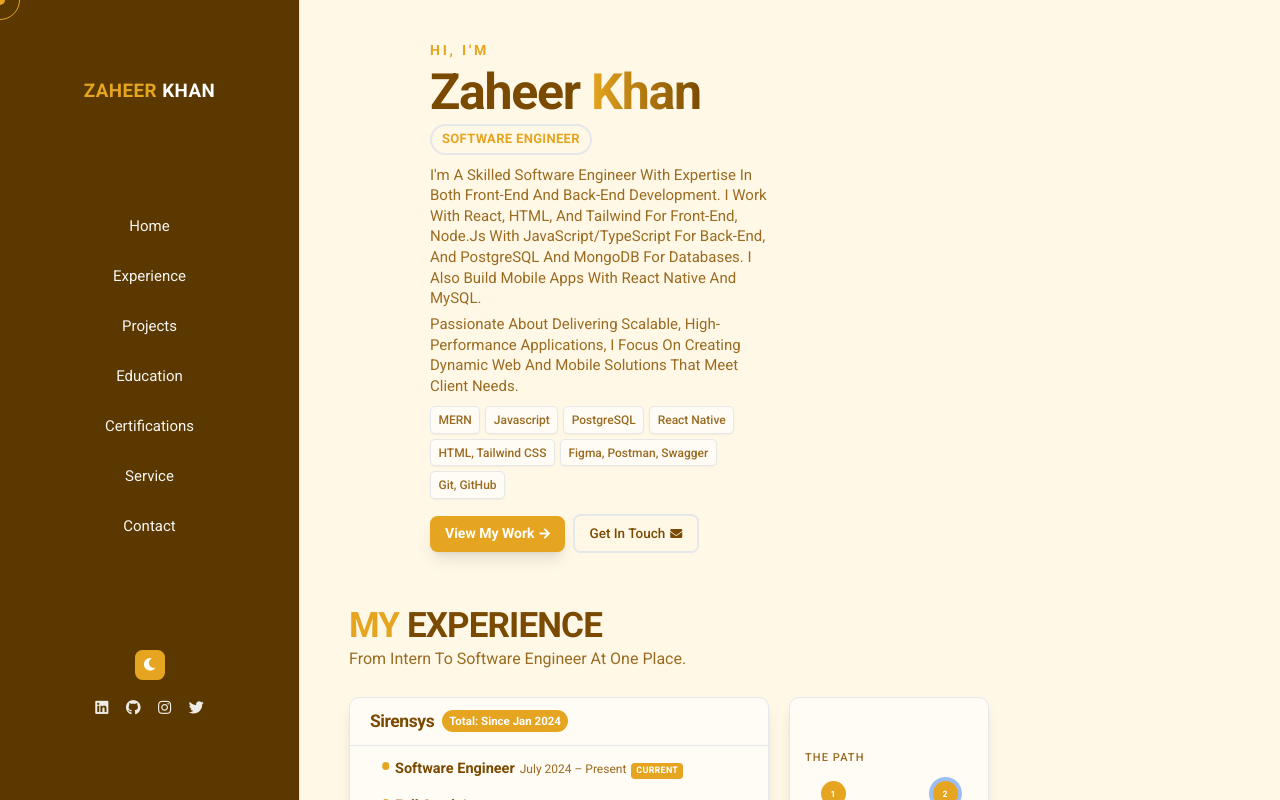
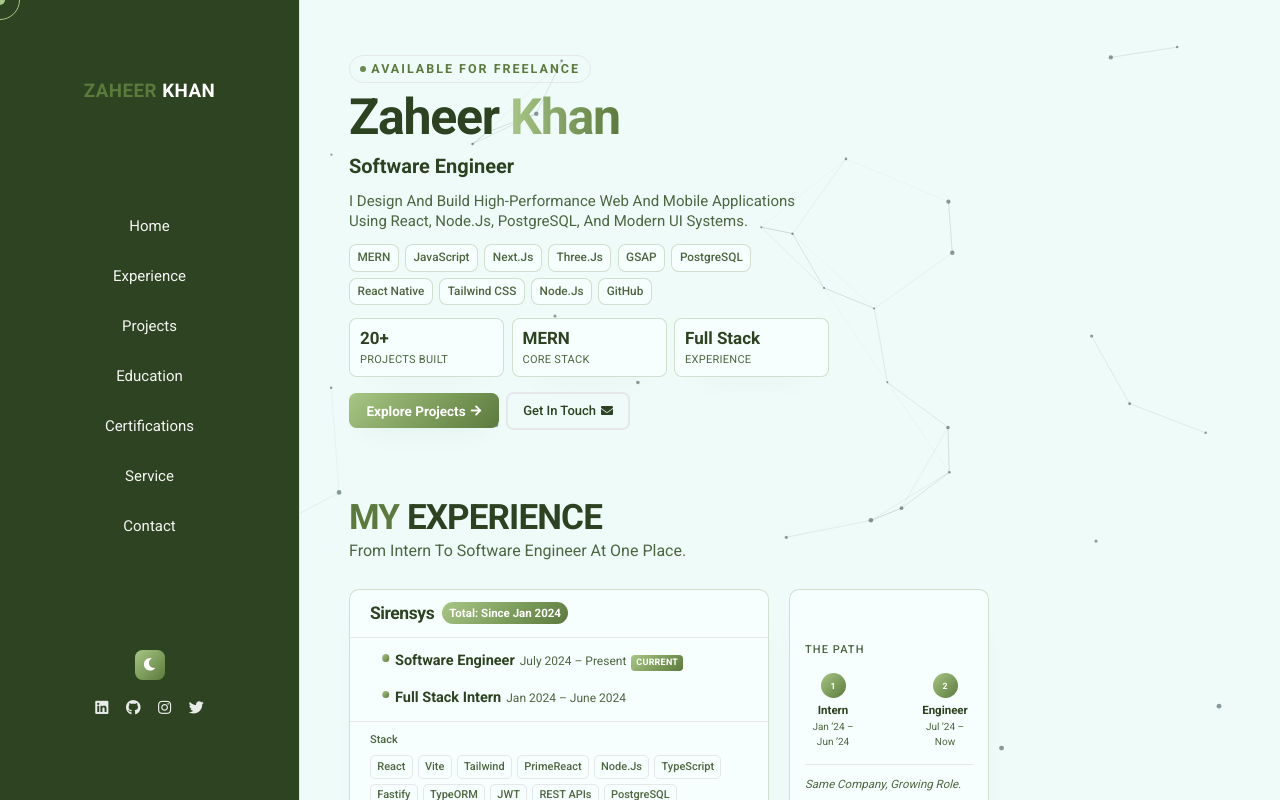
Before and after one commit to ZaheerK-pro/rportfolio, a React (Vite) app: page / in a window 1280 px wide. Shown: the top 800 px of the page. Built offline with nearby package versions, Linux system fonts and the light colour scheme; no server answers.

Commit message:
feat: improve UI

```diff
--- a/package.json
+++ b/package.json
@@ -9,6 +9,7 @@
     "preview": "vite preview"
   },
   "dependencies": {
+    "gsap": "^3.15.0",
     "react": "^18.2.0",
     "react-dom": "^18.2.0"
   },
--- a/src/App.jsx
+++ b/src/App.jsx
@@ -1,4 +1,5 @@
-import { useState, useEffect, useLayoutEffect, useCallback } from 'react'
+import { useState, useEffect, useLayoutEffect, useCallback, useRef } from 'react'
+import gsap from 'gsap'
 import Cursor from './components/Cursor'
 import Header from './components/Header'
 import Home from './components/Home'
@@ -14,6 +15,7 @@ import Toast from './components/Toast'
 const THEME_KEY = 'portfolio-theme'
 
 export default function App() {
+  const canvasRef = useRef(null)
   const [menuOpen, setMenuOpen] = useState(false)
   const [toast, setToast] = useState({ message: '', type: 'success', visible: false })
   const [theme, setTheme] = useState(() => {
@@ -29,6 +31,84 @@ export default function App() {
     root.setAttribute('data-theme', theme)
     root.classList.toggle('dark', theme === 'dark')
     if (typeof window !== 'undefined') localStorage.setItem(THEME_KEY, theme)
+  }, [theme])
+
+  useLayoutEffect(() => {
+    const canvas = canvasRef.current
+    if (!canvas) return
+    const ctx = canvas.getContext('2d')
+    if (!ctx) return
+
+    const particles = []
+    const particleCount = 48
+    const maxDistance = 130
+    const darkMode = theme === 'dark'
+    const nodeColor = darkMode ? 'rgba(201, 255, 246, 0.56)' : 'rgba(12, 38, 34, 0.45)'
+    const lineColorBase = darkMode ? '201, 255, 246' : '12, 38, 34'
+
+    const resize = () => {
+      canvas.width = window.innerWidth
+      canvas.height = window.innerHeight
+    }
+
+    const initParticles = () => {
+      particles.length = 0
+      for (let i = 0; i < particleCount; i += 1) {
+        particles.push({
+          x: Math.random() * canvas.width,
+          y: Math.random() * canvas.height,
+          vx: (Math.random() - 0.5) * 0.45,
+          vy: (Math.random() - 0.5) * 0.45,
+          r: Math.random() * 1.8 + 1,
+        })
+      }
+    }
+
+    const draw = () => {
+      ctx.clearRect(0, 0, canvas.width, canvas.height)
+
+      for (let i = 0; i < particles.length; i += 1) {
+        const p1 = particles[i]
+
+        p1.x += p1.vx
+        p1.y += p1.vy
+
+        if (p1.x < 0 || p1.x > canvas.width) p1.vx *= -1
+        if (p1.y < 0 || p1.y > canvas.height) p1.vy *= -1
+
+        ctx.beginPath()
+        ctx.arc(p1.x, p1.y, p1.r, 0, Math.PI * 2)
+        ctx.fillStyle = nodeColor
+        ctx.fill()
+
+        for (let j = i + 1; j < particles.length; j += 1) {
+          const p2 = particles[j]
+          const dx = p1.x - p2.x
+          const dy = p1.y - p2.y
+          const dist = Math.hypot(dx, dy)
+
+          if (dist < maxDistance) {
+            const alpha = (1 - dist / maxDistance) * (darkMode ? 0.34 : 0.24)
+            ctx.strokeStyle = `rgba(${lineColorBase}, ${alpha})`
+            ctx.lineWidth = darkMode ? 1 : 0.8
+            ctx.beginPath()
+            ctx.moveTo(p1.x, p1.y)
+            ctx.lineTo(p2.x, p2.y)
+            ctx.stroke()
+          }
+        }
+      }
+    }
+
+    resize()
+    initParticles()
+    window.addEventListener('resize', resize)
+    gsap.ticker.add(draw)
+
+    return () => {
+      window.removeEventListener('resize', resize)
+      gsap.ticker.remove(draw)
+    }
   }, [theme])
 
   const toggleTheme = useCallback(() => {
@@ -60,6 +140,7 @@ export default function App() {
       </div>
       <Header menuOpen={menuOpen} onMenuToggle={onMenuToggle} theme={theme} onToggleTheme={toggleTheme} />
       <main className="bg-body min-h-screen transition-colors duration-300">
+        <canvas ref={canvasRef} className="site-network-layer" aria-hidden />
         <Home />
         <Experience />
         <Portfolio />
--- a/src/components/Home.jsx
+++ b/src/components/Home.jsx
@@ -1,21 +1,27 @@
 export default function Home() {
-  const tags = ['MERN', 'Javascript', 'PostgreSQL', 'React Native', 'HTML, Tailwind CSS', 'Figma, Postman, Swagger', 'Git, GitHub']
+  const tags = ['MERN', 'JavaScript', 'Next.js', 'Three.js', 'GSAP', 'PostgreSQL', 'React Native', 'Tailwind CSS', 'Node.js', 'GitHub']
+  const metrics = [
+    { label: 'Projects Built', value: '20+' },
+    { label: 'Core Stack', value: 'MERN' },
+    { label: 'Experience', value: 'Full Stack' },
+  ]
 
   return (
     <section
       id="home"
-      className="home-section min-h-0 py-10 sm:py-14 lg:py-16 flex flex-col justify-center relative overflow-hidden bg-body"
+      className="home-section min-h-0 py-10 sm:py-14 lg:py-16 flex flex-col justify-center relative overflow-hidden"
     >
       {/* Background shapes */}
       <div className="absolute -top-32 -right-32 w-[400px] h-[400px] rounded-full blur-3xl pointer-events-none bg-main/20 hero-float" />
       <div className="absolute bottom-0 left-0 w-56 h-56 rounded-full blur-3xl pointer-events-none bg-main/20" style={{ animationDelay: '1s' }} />
       <div className="absolute top-1/2 left-1/2 w-72 h-72 rounded-full blur-3xl pointer-events-none opacity-30 bg-main/10 -translate-x-1/2 -translate-y-1/2" />
 
-      <div className="relative flex flex-col lg:flex-row lg:items-center lg:justify-between gap-8 lg:gap-12 w-full max-w-6xl mx-auto">
+      <div className="relative flex flex-col lg:flex-row lg:items-center lg:justify-between gap-8 lg:gap-12 w-full">
         {/* Left: content */}
-        <div className="flex-1 min-w-0">
-          <p className="hero-fade-up hero-delay-1 text-main text-[1.2rem] sm:text-[1.4rem] font-semibold uppercase tracking-[0.2em] mb-2">
-            Hi, I'm
+        <div className="flex-1 min-w-0 max-w-3xl">
+          <p className="hero-fade-up hero-delay-1 inline-flex items-center gap-2 text-[1.1rem] sm:text-[1.25rem] font-semibold uppercase tracking-[0.16em] mb-3 px-4 py-1.5 rounded-full bg-main/20 border border-main/25 text-main">
+            <span className="inline-block h-2.5 w-2.5 rounded-full bg-main-dark animate-pulse" />
+            Available for freelance
           </p>
           <h1 className="hero-fade-up hero-delay-2 text-[2.8rem] sm:text-[4rem] md:text-[4.5rem] lg:text-[5rem] font-extrabold tracking-tight leading-[1.05] text-text-primary">
             Zaheer{' '}
@@ -23,63 +29,98 @@ export default function Home() {
               Khan
             </span>
           </h1>
-          <div className="hero-fade-up hero-delay-3 mt-2">
-            <span className="inline-block px-4 py-1.5 rounded-full text-[1.3rem] font-bold uppercase tracking-wide border-2 bg-main/10 text-main border-main/30">
-              Software Engineer
-            </span>
+          <div className="hero-fade-up hero-delay-3 mt-3 text-[1.8rem] sm:text-[2rem] font-semibold text-text-primary">
+            Software Engineer
           </div>
           <div className="hero-fade-up hero-delay-4 text-text-muted text-[1.35rem] sm:text-[1.5rem] leading-snug mt-4 w-full max-w-full space-y-2">
             <p>
-              I'm a Skilled Software Engineer with expertise in both front-end and back-end development. I work with React, HTML, and Tailwind for front-end, Node.js with JavaScript/TypeScript for back-end, and PostgreSQL and MongoDB for databases. I also build mobile apps with React Native and MySQL.
-            </p>
-            <p>
-              Passionate about delivering scalable, high-performance applications, I focus on creating dynamic web and mobile solutions that meet client needs.
+              I design and build high-performance web and mobile applications using React, Node.js, PostgreSQL, and modern UI systems.
             </p>
           </div>
 
           {/* Tech tags */}
-          <div className="hero-fade-up hero-delay-5 flex flex-wrap gap-1.5 sm:gap-2 mt-4">
+          <div className="hero-fade-up hero-delay-5 flex flex-wrap gap-2 sm:gap-2.5 mt-5">
             {tags.map((tag) => (
               <span
                 key={tag}
-                className="px-3 py-1.5 rounded-lg text-[1.15rem] sm:text-[1.2rem] font-medium bg-card border border-main-dark/20 text-text-muted shadow-sm"
+                className="px-3 py-1.5 rounded-xl text-[1.1rem] sm:text-[1.18rem] font-medium bg-card border border-main-dark/20 text-text-muted shadow-sm"
               >
                 {tag}
               </span>
             ))}
           </div>
 
+          <div className="hero-fade-up hero-delay-6 grid grid-cols-1 sm:grid-cols-3 gap-3 mt-5">
+            {metrics.map((metric) => (
+              <div key={metric.label} className="rounded-xl bg-card border border-main/20 px-4 py-3">
+                <p className="text-[1.7rem] font-extrabold text-text-primary">{metric.value}</p>
+                <p className="text-[1.1rem] uppercase tracking-wide text-text-muted">{metric.label}</p>
+              </div>
+            ))}
+          </div>
+
           {/* CTAs */}
-          <div className="hero-fade-up hero-delay-6 flex flex-wrap items-center gap-3 mt-6">
+          <div className="hero-fade-up hero-delay-7 flex flex-wrap items-center gap-3 mt-6">
             <a
               href="#portfolio"
-              className="inline-flex items-center gap-2 py-3 px-6 bg-main text-white text-[1.4rem] font-semibold rounded-xl hover:bg-main-dark transition-all duration-200 shadow-lg hover:shadow-xl hover:-translate-y-0.5"
+              className="inline-flex items-center gap-2 py-3 px-7 bg-main text-white text-[1.35rem] font-semibold rounded-xl transition-all duration-200 shadow-lg hover:shadow-xl hover:-translate-y-0.5"
             >
-              View my work
+              Explore Projects
               <i className="fas fa-arrow-right text-[1.2rem]" />
             </a>
             <a
               href="#contact"
-              className="inline-flex items-center gap-2 py-3 px-6 rounded-xl text-[1.35rem] font-medium border-2 border-main/50 text-text-primary hover:border-main hover:text-main transition-all duration-200"
+              className="inline-flex items-center gap-2 py-3 px-6 rounded-xl text-[1.3rem] font-medium border-2 border-main/50 text-text-primary hover:border-main hover:text-main transition-all duration-200"
             >
               Get in touch
               <i className="fas fa-envelope text-[1.2rem]" />
             </a>
           </div>
+
+          <div className="hero-fade-up hero-delay-7 lg:hidden mt-6">
+            <div className="rounded-2xl p-5 border border-main-dark/20 shadow-xl bg-card">
+              <p className="text-[1.6rem] font-bold text-text-primary">Portfolio Highlights</p>
+              <div className="mt-3 space-y-2">
+                <div className="flex items-center justify-between rounded-xl bg-body/70 px-3 py-2 border border-main/20">
+                  <span className="text-[1.2rem] text-text-muted">Responsive UI</span>
+                  <i className="fas fa-check-circle text-main" />
+                </div>
+                <div className="flex items-center justify-between rounded-xl bg-body/70 px-3 py-2 border border-main/20">
+                  <span className="text-[1.2rem] text-text-muted">API Integration</span>
+                  <i className="fas fa-check-circle text-main" />
+                </div>
+                <div className="flex items-center justify-between rounded-xl bg-body/70 px-3 py-2 border border-main/20">
+                  <span className="text-[1.2rem] text-text-muted">Clean UX Flow</span>
+                  <i className="fas fa-check-circle text-main" />
+                </div>
+              </div>
+            </div>
+          </div>
         </div>
 
-        {/* Right: cards + connect (desktop) */}
+        {/* Right: profile showcase + info cards (desktop) */}
         <div className="hidden lg:flex flex-1 min-w-0 max-w-xl flex-col gap-4 justify-center items-stretch pl-4">
-          <div className="relative w-full max-w-[300px] rounded-2xl p-6 border-2 border-main-dark/20 shadow-2xl bg-card hero-fade-up hero-delay-7 hero-float">
+          <div className="relative w-full rounded-2xl p-6 border border-main-dark/20 shadow-2xl bg-card hero-fade-up hero-delay-7">
             <div className="absolute -inset-1 bg-gradient-to-r from-main/40 to-main-dark/40 rounded-2xl blur-xl -z-10 opacity-60" />
-            <div className="text-center">
-              <p className="text-main text-[1.15rem] font-semibold uppercase tracking-widest">
-                Available for work
+            <div className="rounded-2xl border border-main/20 bg-body/60 p-5">
+              <p className="text-main text-[1.05rem] font-semibold uppercase tracking-widest">
+                Personal Brand
               </p>
-              <p className="text-text-primary text-[2rem] font-bold mt-1.5">
-                Let's build something great
+              <p className="text-text-primary text-[2rem] font-extrabold mt-2">
+                Zaheer Khan
               </p>
-              <div className="flex justify-center gap-3 mt-4">
+              <p className="text-[1.25rem] text-text-muted font-medium mt-1">Software Engineer</p>
+              <div className="grid grid-cols-2 gap-2 mt-4">
+                <div className="rounded-xl bg-card border border-main/20 px-3 py-2">
+                  <p className="text-[1.05rem] uppercase tracking-wide text-text-muted">Speciality</p>
+                  <p className="text-[1.2rem] font-semibold text-text-primary">Full Stack Web</p>
+                </div>
+                <div className="rounded-xl bg-card border border-main/20 px-3 py-2">
+                  <p className="text-[1.05rem] uppercase tracking-wide text-text-muted">Location</p>
+                  <p className="text-[1.2rem] font-semibold text-text-primary">India</p>
+                </div>
+              </div>
+              <div className="flex justify-center gap-3 mt-5">
                 <a href="#portfolio" className="flex h-10 w-10 items-center justify-center rounded-xl bg-main text-white hover:bg-main-dark transition-colors">
                   <i className="fas fa-briefcase text-sm" />
                 </a>
@@ -89,7 +130,7 @@ export default function Home() {
               </div>
             </div>
           </div>
-          <div className="rounded-2xl p-5 border-2 border-main-dark/20 shadow-lg bg-card hero-fade-up hero-delay-7">
+          <div className="rounded-2xl p-5 border border-main-dark/20 shadow-lg bg-card hero-fade-up hero-delay-7">
             <p className="text-text-primary text-[1.2rem] font-bold uppercase tracking-wide mb-3">Connect</p>
             <div className="flex flex-wrap gap-2">
               <a href="https://www.linkedin.com/in/zaheerk1" target="_blank" rel="noopener noreferrer" className="flex items-center gap-2 px-3 py-2 rounded-xl text-[1.15rem] font-medium transition-colors bg-body/80 hover:bg-main hover:text-white text-text-muted" aria-label="LinkedIn">
@@ -106,7 +147,7 @@ export default function Home() {
               </a>
             </div>
           </div>
-          <div className="rounded-2xl p-5 border-2 border-main-dark/20 shadow-lg bg-card hero-fade-up hero-delay-7">
+          <div className="rounded-2xl p-5 border border-main-dark/20 shadow-lg bg-card hero-fade-up hero-delay-7">
             <p className="text-text-primary text-[1.2rem] font-bold uppercase tracking-wide mb-3">Focus</p>
             <div className="flex flex-wrap gap-2">
               <span className="flex items-center gap-2 px-3 py-2 rounded-xl text-[1.1rem] font-medium bg-main/10 text-main border border-main/20">
--- a/src/index.css
+++ b/src/index.css
@@ -2,30 +2,38 @@
 @tailwind components;
 @tailwind utilities;
 
-/* Light theme: Imperial Topaz */
+/* Light theme: Mint Teal */
 :root {
-  --color-body: #FFF8E7;
-  --color-card: #FFFBF5;   /* soft cream-white, reads clean not yellow */
-  --color-main: #E6A520;
-  --color-main-dark: #7A4A00;
-  --color-text-primary: #7A4A00;
-  --color-text-muted: #9a6b20;
-  --color-sidebar: #5a3800;
+  --color-body: #eefbf8;
+  --color-card: #f6fffd;
+  --color-main: #a8c686;
+  --color-main-dark: #5b7a3c;
+  --color-text-primary: #2c4220;
+  --color-text-muted: #4d6640;
+  --color-sidebar: #2d4321;
   --color-button-text: #ffffff;
-  --color-focus: #E6A520;
+  --color-focus: #5b7a3c;
+  --color-card-border: rgba(91, 122, 60, 0.24);
+  --color-soft-glow: rgba(168, 198, 134, 0.34);
+  --color-shadow: rgba(35, 48, 22, 0.14);
+  --gradient-main: linear-gradient(135deg, #a8c686 0%, #7f9f5e 52%, #5b7a3c 100%);
 }
 
-/* Dark theme: true black surfaces with silver text */
+/* Dark theme: deep teal surfaces */
 [data-theme="dark"] {
-  --color-body: #000000;
-  --color-card: #0a0a0a;
-  --color-main: #E6A520;       /* same as light – gold button & accent */
-  --color-main-dark: #7A4A00;  /* same as light – button hover */
-  --color-text-primary: #C0C0C0;
-  --color-text-muted: #A8A8A8;
-  --color-sidebar: #050505;
-  --color-button-text: #ffffff; /* same as light */
-  --color-focus: #E6A520;
+  --color-body: #051311;
+  --color-card: #0a1f1c;
+  --color-main: #b3f5ec;
+  --color-main-dark: #4d857d;
+  --color-text-primary: #d8f8f2;
+  --color-text-muted: #9fd3cb;
+  --color-sidebar: #04100f;
+  --color-button-text: #0f2a26;
+  --color-focus: #b3f5ec;
+  --color-card-border: rgba(179, 245, 236, 0.2);
+  --color-soft-glow: rgba(179, 245, 236, 0.12);
+  --color-shadow: rgba(0, 0, 0, 0.45);
+  --gradient-main: linear-gradient(135deg, #b3f5ec 0%, #66a89f 50%, #3e6f68 100%);
 }
 
 html {
@@ -48,6 +56,9 @@ body {
   min-height: 100vh;
   width: 100%;
   background-color: var(--color-body);
+  background-image:
+    radial-gradient(circle at 12% 16%, var(--color-soft-glow), transparent 36%),
+    radial-gradient(circle at 88% 14%, rgba(77, 133, 125, 0.2), transparent 34%);
 }
 
 /* Theme-aware: main and semantic colors follow CSS variables */
@@ -58,18 +69,21 @@ main {
 button.bg-main,
 a.bg-main,
 .bg-main {
-  background-color: var(--color-main) !important;
+  background: var(--gradient-main) !important;
   color: var(--color-button-text) !important;
+  box-shadow: 0 10px 30px -14px var(--color-shadow);
 }
 button.bg-main:hover,
 a.bg-main:hover,
 .bg-main.hover\:bg-main-dark:hover,
 .hover\:bg-main-dark:hover {
-  background-color: var(--color-main-dark) !important;
+  background: linear-gradient(135deg, #9cefe4 0%, #4d857d 100%) !important;
   color: var(--color-button-text) !important;
+  transform: translateY(-1px);
+  box-shadow: 0 16px 36px -16px var(--color-shadow);
 }
 .text-main {
-  color: var(--color-main) !important;
+  color: var(--color-main-dark) !important;
 }
 .text-text-primary {
   color: var(--color-text-primary) !important;
@@ -79,6 +93,9 @@ a.bg-main:hover,
 }
 .bg-card {
   background-color: var(--color-card) !important;
+  border: 1px solid var(--color-card-border);
+  box-shadow: 0 16px 38px -26px var(--color-shadow);
+  backdrop-filter: blur(8px);
 }
 .bg-body {
   background-color: var(--color-body) !important;
@@ -90,6 +107,25 @@ a.bg-main:hover,
 * {
   font-family: 'Roboto', sans-serif;
   box-sizing: border-box;
+}
+
+::selection {
+  background: var(--color-main);
+  color: #083430;
+}
+
+::-webkit-scrollbar {
+  width: 10px;
+}
+::-webkit-scrollbar-track {
+  background: rgba(77, 133, 125, 0.14);
+}
+::-webkit-scrollbar-thumb {
+  background: linear-gradient(180deg, #85c8bf 0%, #4d857d 100%);
+  border-radius: 999px;
+}
+::-webkit-scrollbar-thumb:hover {
+  background: linear-gradient(180deg, #72b6ae 0%, #3d6f68 100%);
 }
 
 /* Focus visible for keyboard accessibility */
@@ -107,12 +143,28 @@ main {
   width: 100%;
   min-height: 100vh;
   overflow-x: hidden;
+  position: relative;
+}
+
+.site-network-layer {
+  position: fixed;
+  inset: 0;
+  z-index: 1;
+  pointer-events: none;
+  width: 100%;
+  height: 100%;
+}
+
+main > :not(.site-network-layer) {
+  position: relative;
+  z-index: 2;
 }
 
 /* Section spacing - consistent across viewports */
 section {
   padding: 2rem 5%;
   min-height: 100vh;
+  position: relative;
 }
 /* Compact sections: only as tall as content (no full-viewport minimum) */
 section.section-compact {
@@ -199,6 +251,7 @@ section.section-compact {
 }
 .hero-float {
   animation: float 4s ease-in-out infinite;
+  will-change: transform;
 }
 
 @keyframes bounce-slow {
```
Also changed, not shown: 1 other file (tests, documents, lock files or other folders).
